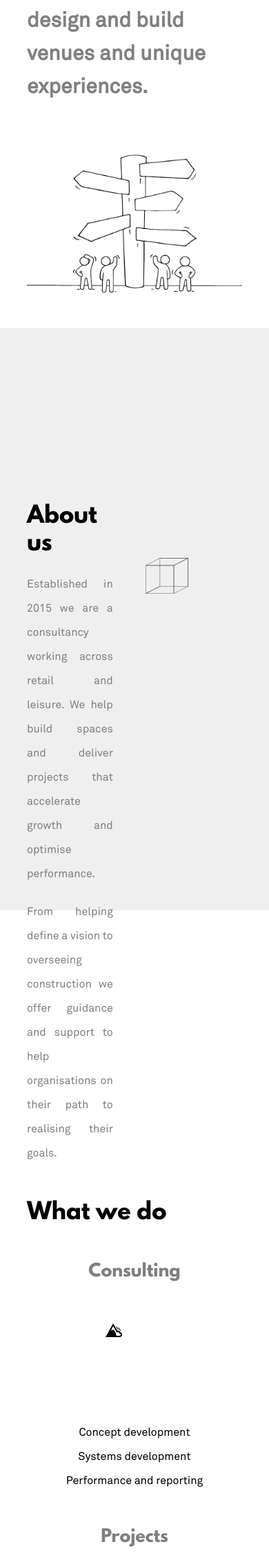
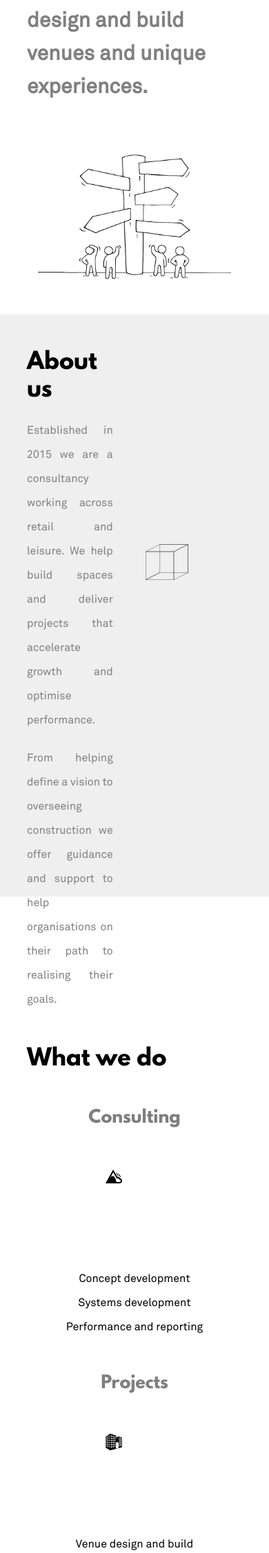
Before and after one commit to PavolVasko12/JMCwebsite, a PHP site: page / in a window 390 px wide. Shown: the part 998-3250 px from the top of the page at 69% size. Run offline with PHP 8.4, Linux system fonts and the light colour scheme.

Commit message:
Display mobile fixed

```diff
--- a/Css/phoneStyleSheet.css
+++ b/Css/phoneStyleSheet.css
@@ -46,7 +46,7 @@
   }
 
   #peopleImage{
-    width:100%;
+    width:90%;
     padding-top: 0;
     margin-left: 0;
     margin-top: 25px;
@@ -54,8 +54,25 @@
   }
 
   /* ==========================================
+              ABOUT US FROM HERE - PAV
+  =========================================== */
+
+  #leftAbout{
+    padding-top:0;
+    margin-top: 50px;
+  }
+
+  /* ==========================================
               SERVICES FROM HERE - PAV
   =========================================== */
+
+  #servicesSection{
+    height:auto;
+  }
+
+  #servicesHolder{
+    margin-bottom:50px;
+  }
 
   #serviceTitle{
     text-align: left;
```
